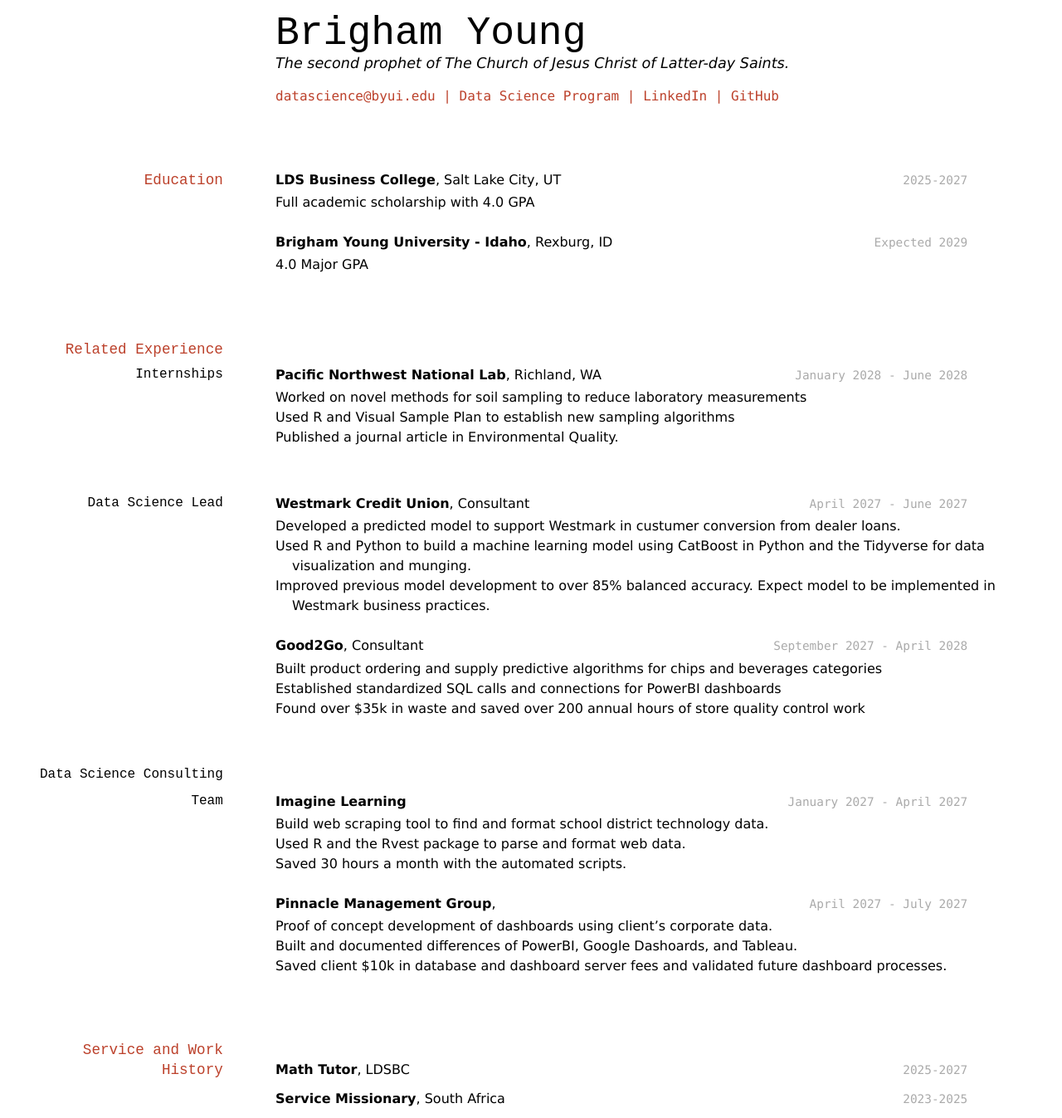
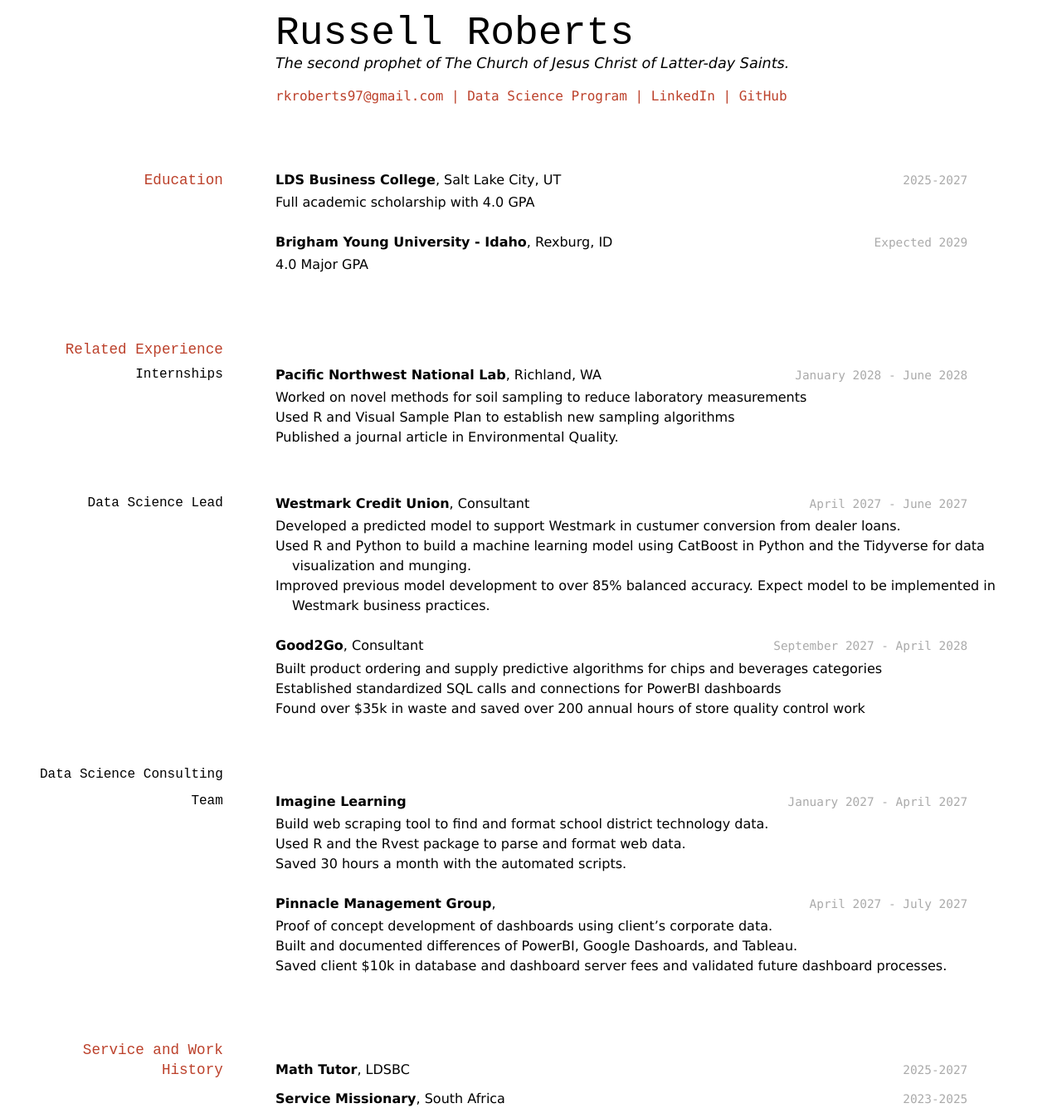
Before and after one commit to RKRoberts97/RobertsR_resume, a Jekyll site: the page built from docs/index.md, in a window 1280 px wide. Shown: the whole page at 83% size. Built offline with Jekyll 4.4.1, drawn with Linux system fonts in a browser that asks for light colours.

Commit message:
Update index.md

```diff
--- a/docs/index.md
+++ b/docs/index.md
@@ -1,12 +1,12 @@
 ---
 layout: cv
-title: Brigham Young's Resume
+title: Russell Roberts' Resume
 ---
-# Brigham Young
+# Russell Roberts
 The second prophet of The Church of Jesus Christ of Latter-day Saints.
 
 <div id="webaddress">
-<a href="datascience@byui.edu">datascience@byui.edu</a>
+<a href="rkroberts97@gmail.com">rkroberts97@gmail.com</a>
 | <a href="https://byuidatascience.github.io/development.html">Data Science Program</a>
 | <a href="https://www.linkedin.com/groups/13537407/">LinkedIn</a>
 | <a href="https://github.com/byuids-resumes">GitHub</a>
```
